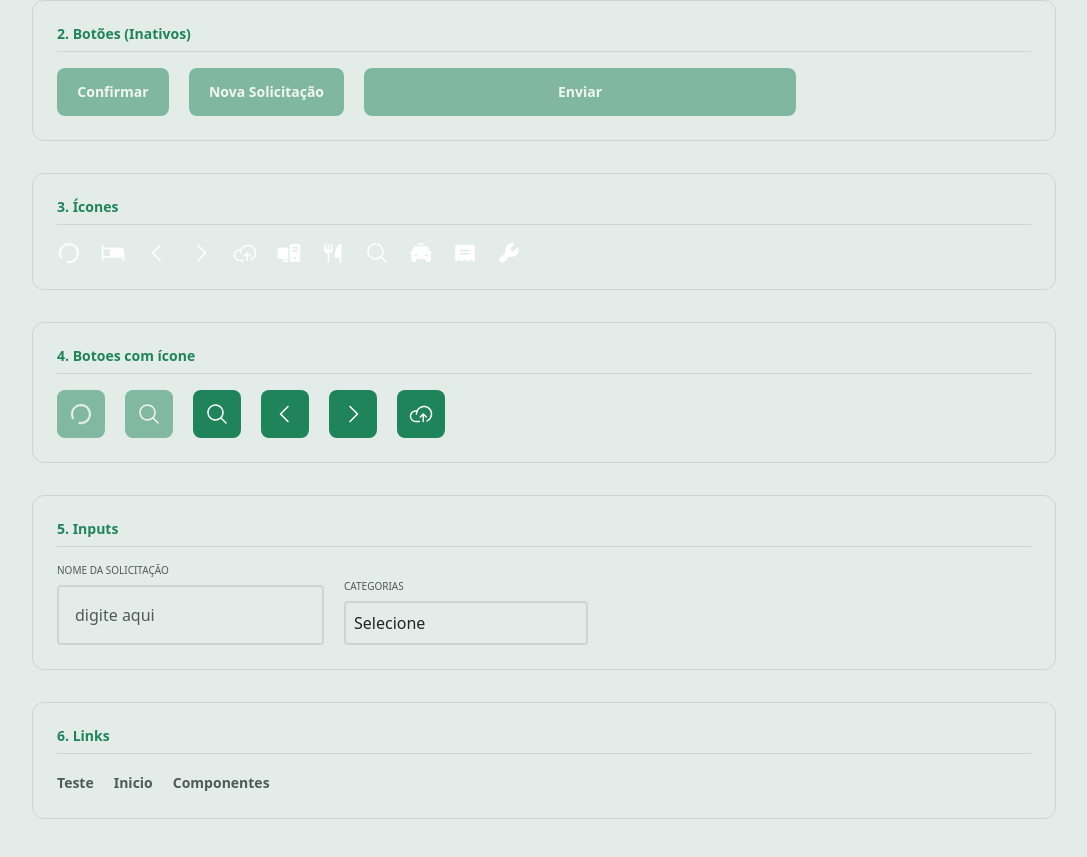
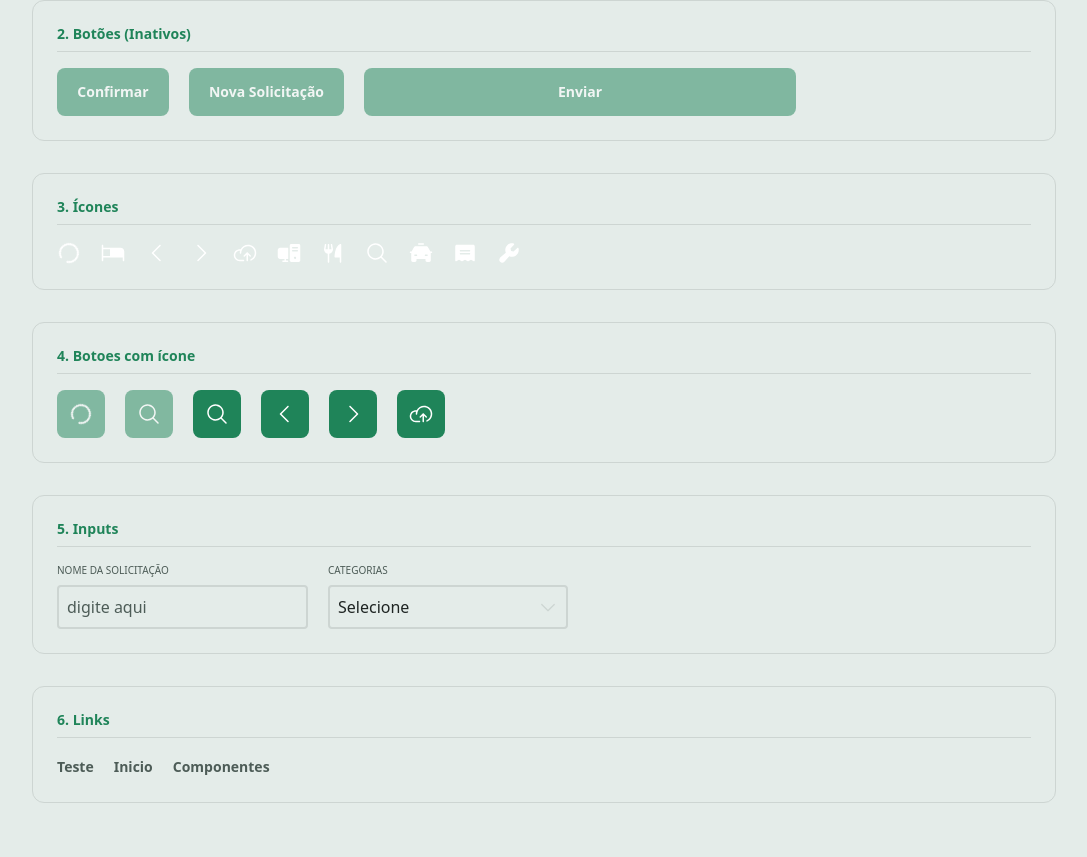
Before and after one commit to Edu-2de/refound-react, a React (Vite) app in the folder refund-react/refund/: page /componentes in a window 1280 px wide. Shown: the part 362-1219 px from the top of the page, without its empty margins (96-1183 px from the left). Built offline with nearby package versions, Linux system fonts and the light colour scheme.

Commit message:
Adiciona ícones CaretDown e Check ao componente InputSelect; melhora a estilização e interatividade do seletor

```diff
--- a/refund-react/refund/src/App.tsx
+++ b/refund-react/refund/src/App.tsx
@@ -174,7 +174,6 @@ function App() {
                     <InputText
                         title="NOME DA SOLICITAÇÃO"
                         placeholder="digite aqui"
-                        size="md"
                     />
 
                     <InputSelect title="CATEGORIAS" />
--- a/refund-react/refund/src/components/input-select.tsx
+++ b/refund-react/refund/src/components/input-select.tsx
@@ -1,5 +1,8 @@
 import * as Select from "@radix-ui/react-select";
 import type { VariantProps } from "tailwind-variants";
+import CaretDownIcon from "../assets/icons/CaretDown.svg?react";
+import CheckIcon from "../assets/icons/Check.svg?react";
+import Icon from "./icon";
 import { Input, inputVariants } from "./input";
 
 interface InputSelectProps
@@ -18,20 +21,36 @@ export default function InputSelect({
     size,
 }: InputSelectProps) {
     const { wrapper } = inputVariants({ size });
+
     return (
         <Input.Root className={className}>
             <Input.Label>{title}</Input.Label>
+
             <Select.Root>
-                <Input.Wrapper className={`p-0 ${wrapperClassName} `}>
                 <Select.Trigger
                     className={wrapper({
-                            className:
-                                "w-full flex justify-between items-center outline-none bg-transparent text-gray-100 cursor-pointer border-0",
+                        className: `
+                            /* 'group' permite que o ícone lá dentro escute o estado do botão */
+                            group w-full flex justify-between items-center outline-none
+                            bg-transparent text-gray-100 cursor-pointer
+                            /* Mantém a borda verde enquanto a lista flutuante estiver aberta! */
+                            data-[state=open]:border-green-100
+                            ${wrapperClassName || ""}
+                        `,
                     })}
                 >
                     <Select.Value placeholder="Selecione" />
+
+                    <Icon
+                        svg={CaretDownIcon}
+                        className={`
+                            fill-gray-300 w-5 h-5 transition-transform duration-300
+                            /* 2. O ícone reage ao estado 'open' do grupo (botão pai) */
+                            group-data-[state=open]:rotate-180
+                            group-data-[state=open]:fill-green-100
+                        `}
+                    />
                 </Select.Trigger>
-                </Input.Wrapper>
 
                 <Select.Content
                     position="popper"
@@ -41,15 +60,17 @@ export default function InputSelect({
                     <Select.Viewport>
                         <Select.Item
                             value="alimentação"
-                            className="p-2 outline-none hover:bg-gray-400 cursor-pointer rounded"
+                            className={`
+                                flex items-center justify-between py-4 px-2 outline-none cursor-pointer
+                                rounded text-gray-200 hover:bg-gray-400
+                                data-[state=checked]:text-gray-100 data-[state=checked]:font-bold
+                            `}
                         >
                             <Select.ItemText>Alimentação</Select.ItemText>
-                        </Select.Item>
-                        <Select.Item
-                            value="medicamento"
-                            className="p-2 outline-none hover:bg-gray-400 cursor-pointer rounded"
-                        >
-                            <Select.ItemText>Medicamento</Select.ItemText>
+
+                            <Select.ItemIndicator>
+                                <CheckIcon className="w-5 h-5" />
+                            </Select.ItemIndicator>
                         </Select.Item>
                     </Select.Viewport>
                 </Select.Content>
```
Lines whose indentation alone changed are shown as unchanged.
